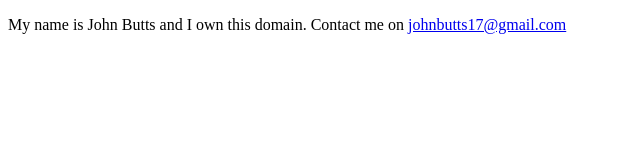
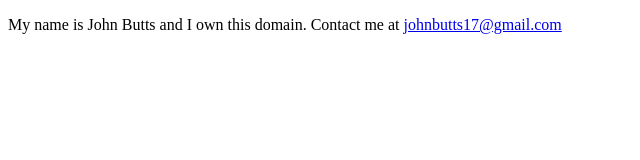
Before and after one commit to mtaut/mtaut.github.io, a plain HTML site: page index.html in a window 1280 px wide. Shown: the full height of the page, 0-640 px from the left. Drawn offline with Linux system fonts and the light colour scheme.

Commit message:
Update index.html

```diff
--- a/index.html
+++ b/index.html
@@ -12,7 +12,7 @@
   </head>
   <body>
     <p>
-      My name is John Butts and I own this domain. Contact me on
+      My name is John Butts and I own this domain. Contact me at
       <a href="mailto:johnbutts17@gmail.com">johnbutts17@gmail.com</a>
     </p>
   </body>
```
